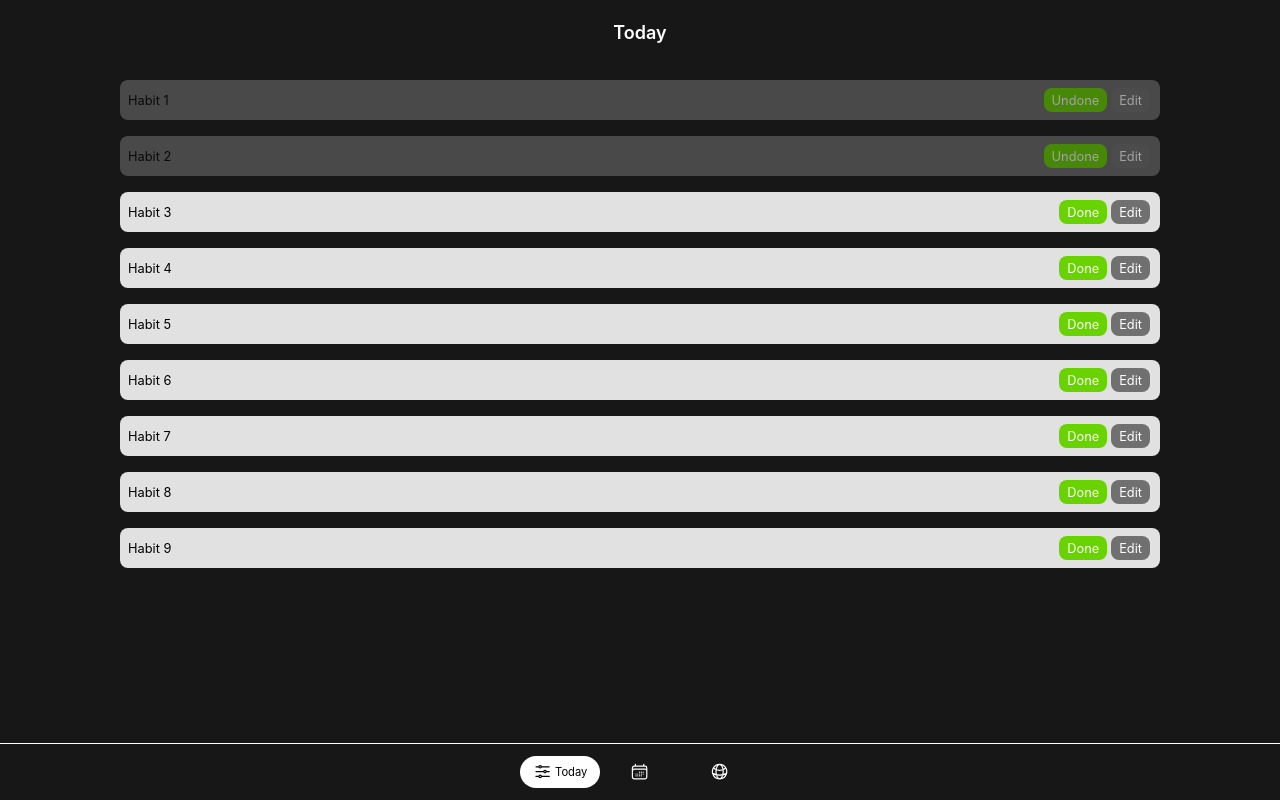
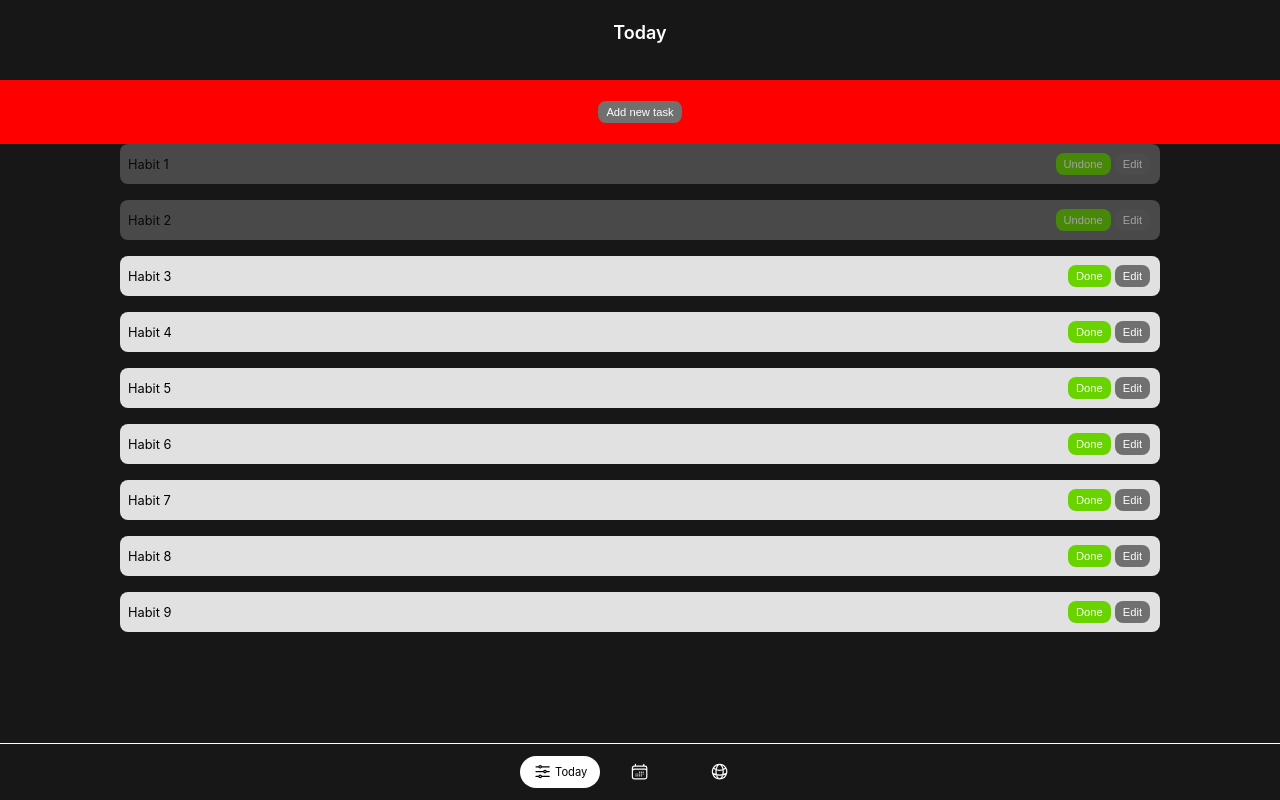
Before and after one commit to aimanaress/tasktracker, a React (Create React App) app: page / in a window 1280 px wide. Built offline with nearby package versions, Linux system fonts and the light colour scheme.

Commit message:
Initialize form element for adding task

```diff
--- a/package.json
+++ b/package.json
@@ -36,5 +36,8 @@
       "last 1 firefox version",
       "last 1 safari version"
     ]
+  },
+  "devDependencies": {
+    "@appnest/readme": "^1.2.7"
   }
 }
--- a/src/habit/components/HabitItem.js
+++ b/src/habit/components/HabitItem.js
@@ -13,8 +13,12 @@ function HabitItem(props) {
         <div>{props.name}</div>
       </div>
       <div>
-        <Button name={`${props.status ? "Undone" : "Done"}`} primary />
-        <Button name="Edit" secondary />
+        <Button
+          name={`${props.status ? "Undone" : "Done"}`}
+          primary
+          onClick={props.doneHandler}
+        />
+        <Button name="Edit" secondary onClick={props.editHandler} />
       </div>
     </div>
   );
--- a/src/habit/components/HabitList.css
+++ b/src/habit/components/HabitList.css
@@ -4,3 +4,12 @@
   align-items: center;
   justify-content: center;
 }
+
+.container__inputform {
+  background-color: red;
+  height: 4rem;
+  display: flex;
+  flex-direction: column;
+  align-items: center;
+  justify-content: center;
+}
--- a/src/habit/components/HabitList.js
+++ b/src/habit/components/HabitList.js
@@ -1,10 +1,15 @@
-import React from "react";
+import React, { useEffect, useState } from "react";
 import HabitItem from "./HabitItem";
 
 import "./HabitList.css";
+import Input from "../../shared/FormElements/Input";
+import Button from "../../shared/FormElements/Button";
 
 function HabitList() {
-  const habitList = [
+  const [newTask, setNewTask] = useState("");
+  const [isShowAddTask, setIsShowAddTask] = useState(false);
+
+  let [habitList, setHabitList] = useState([
     {
       id: 1,
       name: "Habit 1",
@@ -50,14 +55,68 @@ function HabitList() {
       name: "Habit 9",
       status: false,
     },
-  ];
+  ]);
+
+  function addTaskHandler() {
+    console.log("Task added");
+    console.log(newTask);
+
+    setHabitList((prevList) => [
+      ...prevList,
+      {
+        id: habitList.length + 1,
+        name: newTask,
+        status: false,
+      },
+    ]);
+  }
+
+  function editHandler() {
+    console.log("Edit Handler");
+  }
+
+  function doneHandler(id) {
+    console.log("Done Handler");
+    setHabitList(
+      habitList.map((habit) => {
+        if (habit.id === id) {
+          return { ...habit, status: !habit.status };
+        }
+        return habit;
+      })
+    );
+    console.log(habitList);
+  }
+
+  function showAddTaskHandler() {
+    setIsShowAddTask(!isShowAddTask);
+  }
 
   return (
-    <div className="container__habitlist">
-      {habitList.map((habit) => {
-        return <HabitItem name={habit.name} status={habit.status} />;
-      })}
-    </div>
+    <React.Fragment>
+      <div className="container__inputform">
+        {isShowAddTask && (
+          <React.Fragment>
+            <Input type="text" onChange={(e) => setNewTask(e.target.value)} />
+            <Button name="Add task" onClick={addTaskHandler} />
+          </React.Fragment>
+        )}
+
+        <Button name="Add new task" onClick={showAddTaskHandler} />
+      </div>
+      <div className="container__habitlist">
+        {habitList.map((habit) => {
+          return (
+            <HabitItem
+              name={habit.name}
+              status={habit.status}
+              doneHandler={() => doneHandler(habit.id)}
+              editHandler={editHandler}
+            />
+          );
+        })}
+      </div>
+    </React.Fragment>
   );
 }
 
--- a/src/shared/FormElements/Button.css
+++ b/src/shared/FormElements/Button.css
@@ -4,7 +4,9 @@
   padding-right: 0.5rem;
   margin-left: 0.125rem;
   margin-right: 0.125rem;
+  border: 0;
   border-radius: 0.5rem;
+  font-size: 0.7rem;
   color: white;
 }
 
--- a/src/shared/FormElements/Button.js
+++ b/src/shared/FormElements/Button.js
@@ -4,9 +4,12 @@ import "./Button.css";
 
 function Button(props) {
   return (
-    <a className={`btn ${props.primary ? "btn__primary" : "btn__secondary"}`}>
+    <button
+      onClick={props.onClick}
+      className={`btn ${props.primary ? "btn__primary" : "btn__secondary"}`}
+    >
       {props.name}
-    </a>
+    </button>
   );
 }
 
--- /dev/null
+++ b/src/shared/FormElements/Input.css
@@ -0,0 +1,3 @@
+.container__input {
+  background-color: green;
+}
--- a/src/shared/FormElements/Input.js
+++ b/src/shared/FormElements/Input.js
@@ -0,0 +1,11 @@
+import React from "react";
+
+function Input(props) {
+  return (
+    <div className="container__input">
+      <input type={props.type} onChange={props.onChange} />
+    </div>
+  );
+}
+
+export default Input;
```
Also changed, not shown: 1 other file (tests, documents, lock files or other folders).
